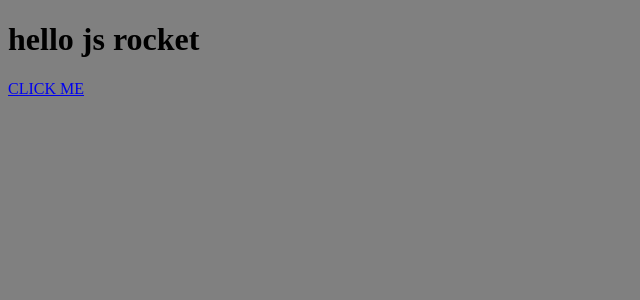
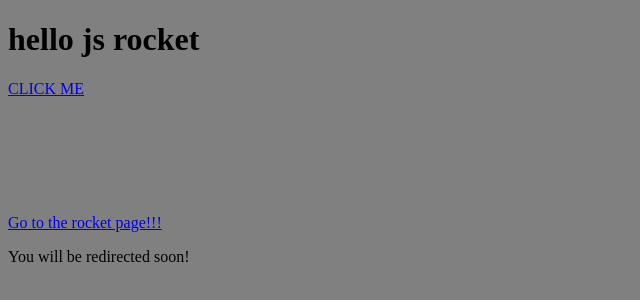
Before and after one commit to DanielHSwebs/java-rocket, a plain HTML site: page index.html in a window 1280 px wide. Shown: the whole page, without its empty margins (0-640 px from the left). Drawn offline with Linux system fonts and the light colour scheme.

Commit message:
redirect index

```diff
--- a/index.html
+++ b/index.html
@@ -12,6 +12,9 @@
 	<div class="cool" id="cool">
 		<p>Hello I'm Cool!</p>
 	</div>
+
+	<a href="rocket.html">Go to the rocket page!!!</a>
+	<p>You will be redirected soon!</p>
 </body>
 
 </html>
```
